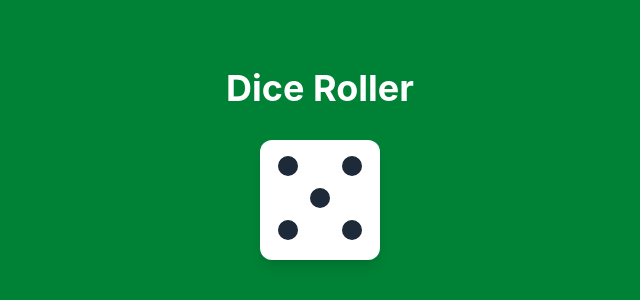
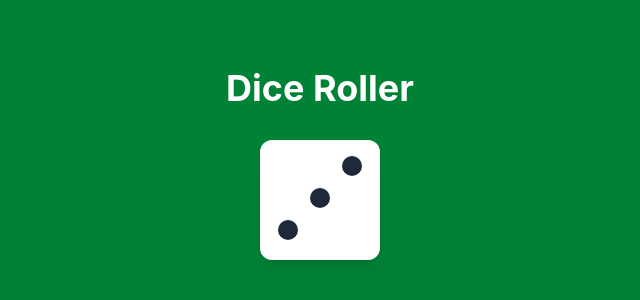
Before and after one commit to mtj0712/dice-roller-app, a React (Vite) app: page / in a window 1280 px wide. Shown: the part 236-536 px from the top of the page, without its empty margins (320-960 px from the left). Built offline with nearby package versions, Linux system fonts and the light colour scheme.

Commit message:
dice-04: Make Die configurable with props

```diff
--- a/src/App.tsx
+++ b/src/App.tsx
@@ -4,7 +4,7 @@ function App() {
   return (
     <div className="flex min-h-screen flex-col items-center justify-center gap-8 bg-green-700">
       <h1 className="text-4xl font-bold text-white">Dice Roller</h1>
-      <Die />
+      <Die value={3} />
     </div>
   );
 }
--- a/src/components/Die.tsx
+++ b/src/components/Die.tsx
@@ -7,8 +7,12 @@ const dotPositions: Record<number, number[]> = {
   6: [0, 2, 3, 5, 6, 8],
 };
 
-function Die() {
-  const value = 5;
+// 👀 Define the prop types
+interface DieProps {
+  value: number;
+}
+
+function Die({ value }: DieProps) { // 👀 Accept value as a prop
   const dots = dotPositions[value] ?? [];
 
   return (
```
